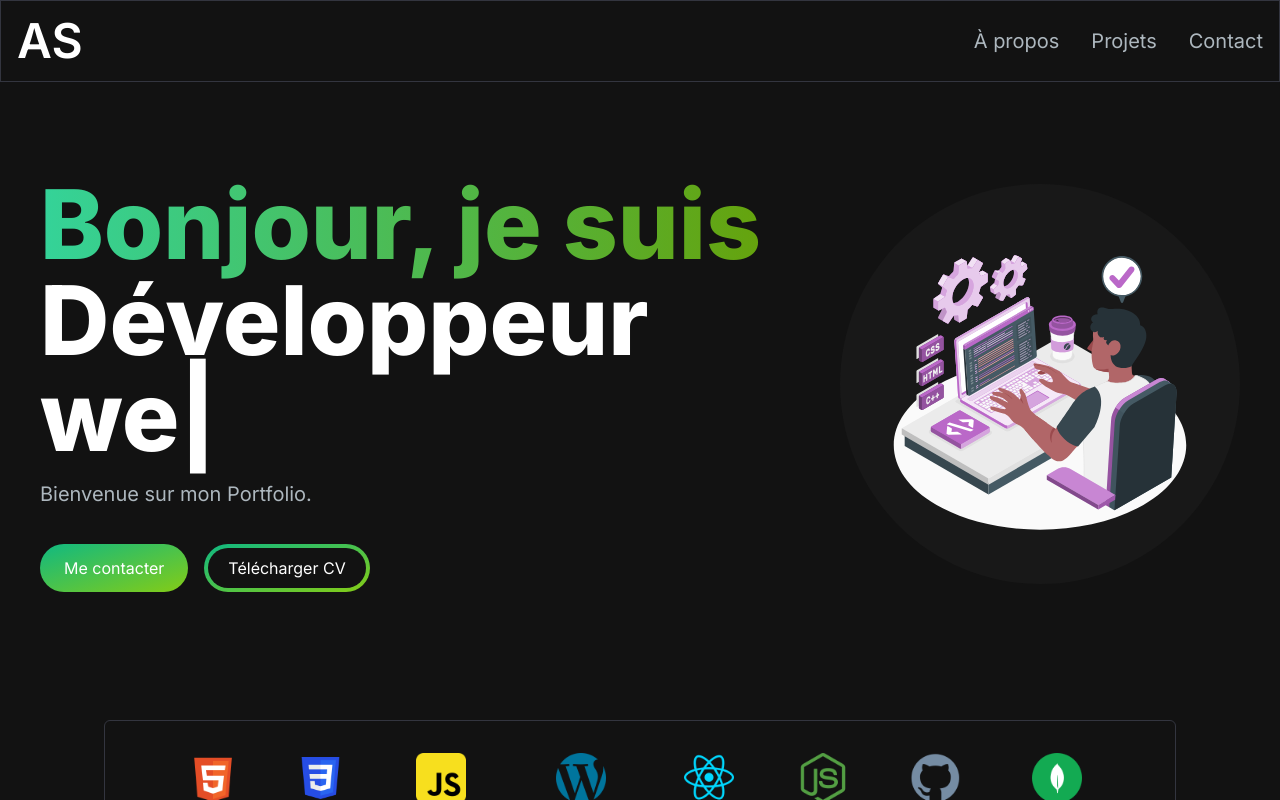
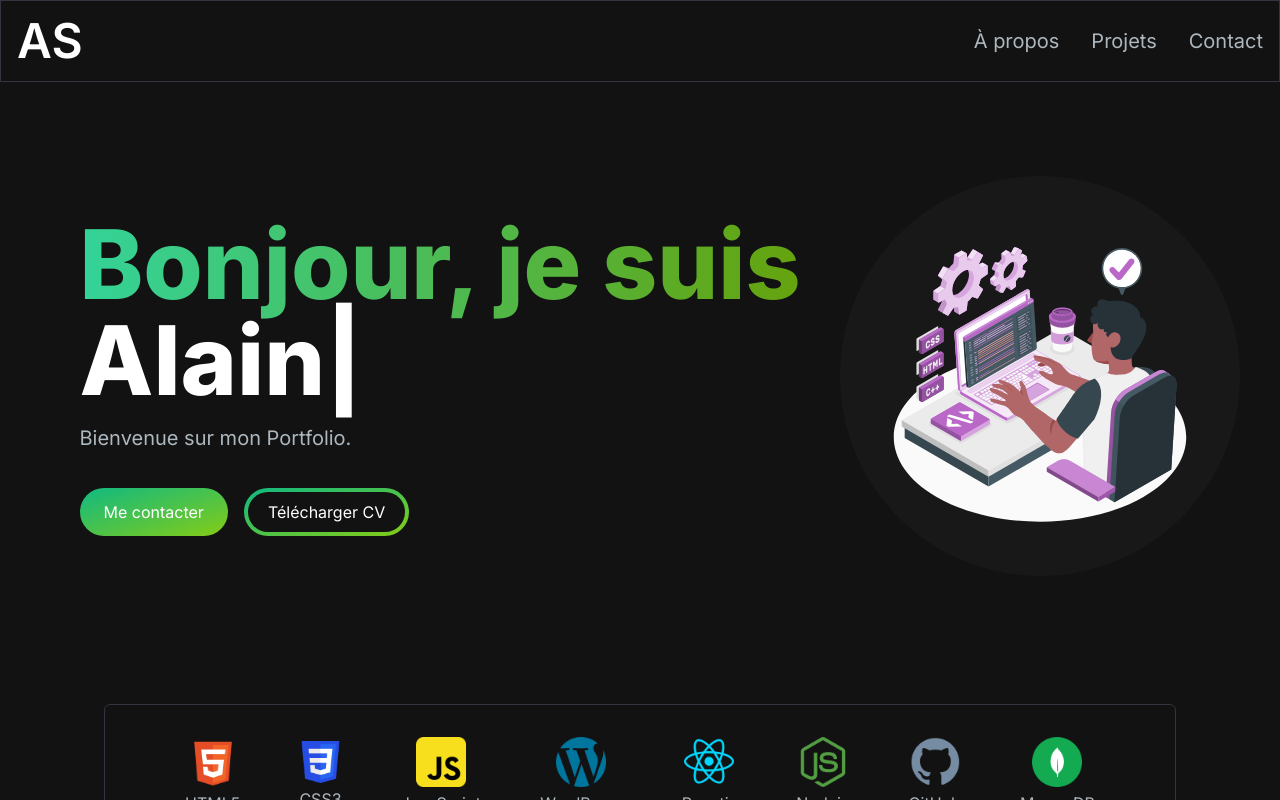
Before and after one commit to asengimana/as-portfolio, a Next.js app: page / in a window 1280 px wide. Shown: the top 800 px of the page. Built offline with nearby package versions, Linux system fonts and the light colour scheme.

Commit message:
update hero section

```diff
--- a/src/app/components/HeroSection.jsx
+++ b/src/app/components/HeroSection.jsx
@@ -21,7 +21,7 @@ const HeroSection = () => {
             </span>
             <br></br>
             <TypeAnimation
-              sequence={["Alain", 1000, "Développeur web", 1000]}
+              sequence={["Alain", 1000, "Développeur", 1000, "Web", 1000]}
               wrapper="span"
               speed={50}
               repeat={Infinity}
```
